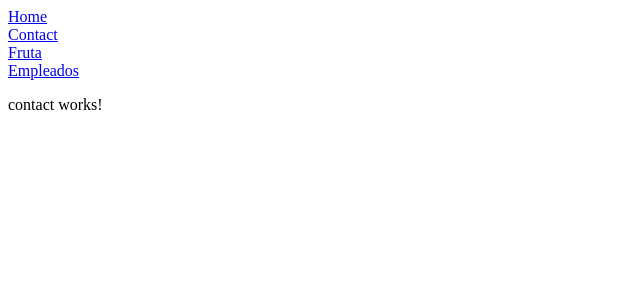
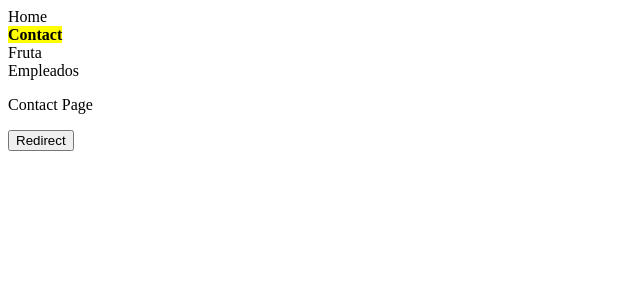
Before and after one commit to sergiofontecha/Angular6Course, an Angular app in the folder angular-course/: page /contact in a window 1280 px wide. Shown: the top 300 px of the page, without its empty margins (0-640 px from the left). Built offline with nearby package versions, Linux system fonts and the light colour scheme.

Commit message:
feat-angularRouting, implementing routing module, url parameters, navigaton between pages

```diff
--- a/angular-course/src/app/app-routing.module.ts
+++ b/angular-course/src/app/app-routing.module.ts
@@ -11,6 +11,7 @@ const routes: Routes = [
   { path: '', component: HomeComponent },
   { path: 'home', component: HomeComponent },
   { path: 'contact', component: ContactComponent },
+  { path: 'contact/:page', component: ContactComponent },
   { path: 'empleados', component: EmpleadosComponent },
   { path: 'fruta', component: FrutaComponent },
   { path: '**', component: HomeComponent }
--- a/angular-course/src/app/app.component.ts
+++ b/angular-course/src/app/app.component.ts
@@ -3,7 +3,10 @@ import { Component } from '@angular/core';
 @Component({
   selector: 'app-root',
   templateUrl: './app.component.html',
-  styleUrls: ['./app.component.scss']
+  styleUrls: [
+    './app.component.scss',
+    './shared/components/navigator/navigator.component.scss'
+  ]
 })
 export class AppComponent {
   title = 'Angular installed';
--- a/angular-course/src/app/modules/contact/contact.component.html
+++ b/angular-course/src/app/modules/contact/contact.component.html
@@ -1 +1,7 @@
-<p>contact works!</p>
+<p>{{ title }}</p>
+
+<div *ngIf="parameter">
+  {{ parameter }}
+</div>
+
+<button *ngIf="!parameter" (click)="redirect()">Redirect</button>
--- a/angular-course/src/app/modules/contact/contact.component.ts
+++ b/angular-course/src/app/modules/contact/contact.component.ts
@@ -1,4 +1,5 @@
 import { Component, OnInit } from '@angular/core';
+import { Router, ActivatedRoute, Params } from '@angular/router';
 
 @Component({
   selector: 'app-contact',
@@ -8,10 +9,19 @@ import { Component, OnInit } from '@angular/core';
 export class ContactComponent implements OnInit {
   // Component Variables
   public title: string;
+  public parameter: Params;
 
-  constructor() {
+  constructor(private _route: ActivatedRoute, private _router: Router) {
     this.title = 'Contact Page';
   }
 
-  ngOnInit(): void {}
+  ngOnInit(): void {
+    this._route.params.forEach((params: Params) => {
+      this.parameter = params.page;
+    });
+  }
+
+  redirect() {
+    this._router.navigate(['/contact', 'helloooo!!']);
+  }
 }
--- a/angular-course/src/app/shared/components/navigator/navigator.component.html
+++ b/angular-course/src/app/shared/components/navigator/navigator.component.html
@@ -1,16 +1,34 @@
-<div class="navigator">
 <nav class="navigator-container">
   <div class="navigator-option">
-      <a class="navigator-link" [routerLink]="['home']">Home</a>
+    <a
+      class="navigator-link"
+      [routerLink]="['home']"
+      [routerLinkActive]="['linkActive']"
+      >Home</a
+    >
   </div>
   <div class="navigator-option">
-      <a class="navigator-link" [routerLink]="['contact']">Contact</a>
+    <a
+      class="navigator-link"
+      [routerLink]="['contact']"
+      [routerLinkActive]="['linkActive']"
+      >Contact</a
+    >
   </div>
   <div class="navigator-option">
-      <a class="navigator-link" [routerLink]="['fruta']">Fruta</a>
+    <a
+      class="navigator-link"
+      [routerLink]="['fruta']"
+      [routerLinkActive]="['linkActive']"
+      >Fruta</a
+    >
   </div>
   <div class="navigator-option">
-      <a class="navigator-link" [routerLink]="['empleados']">Empleados</a>
+    <a
+      class="navigator-link"
+      [routerLink]="['empleados']"
+      [routerLinkActive]="['linkActive']"
+      >Empleados</a
+    >
   </div>
 </nav>
-</div>
--- a/angular-course/src/app/shared/components/navigator/navigator.component.scss
+++ b/angular-course/src/app/shared/components/navigator/navigator.component.scss
@@ -0,0 +1,9 @@
+.navigator-link {
+  color: black;
+  text-decoration-line: none;
+}
+
+.linkActive {
+  font-weight: bold;
+  background: yellow;
+}
--- a/angular-course/src/app/shared/components/navigator/navigator.component.ts
+++ b/angular-course/src/app/shared/components/navigator/navigator.component.ts
@@ -6,10 +6,7 @@ import { Component, OnInit } from '@angular/core';
   styleUrls: ['./navigator.component.scss']
 })
 export class NavigatorComponent implements OnInit {
+  constructor() {}
 
-  constructor() { }
-
-  ngOnInit(): void {
-  }
-
+  ngOnInit(): void {}
 }
```
Lines whose indentation alone changed are shown as unchanged.
